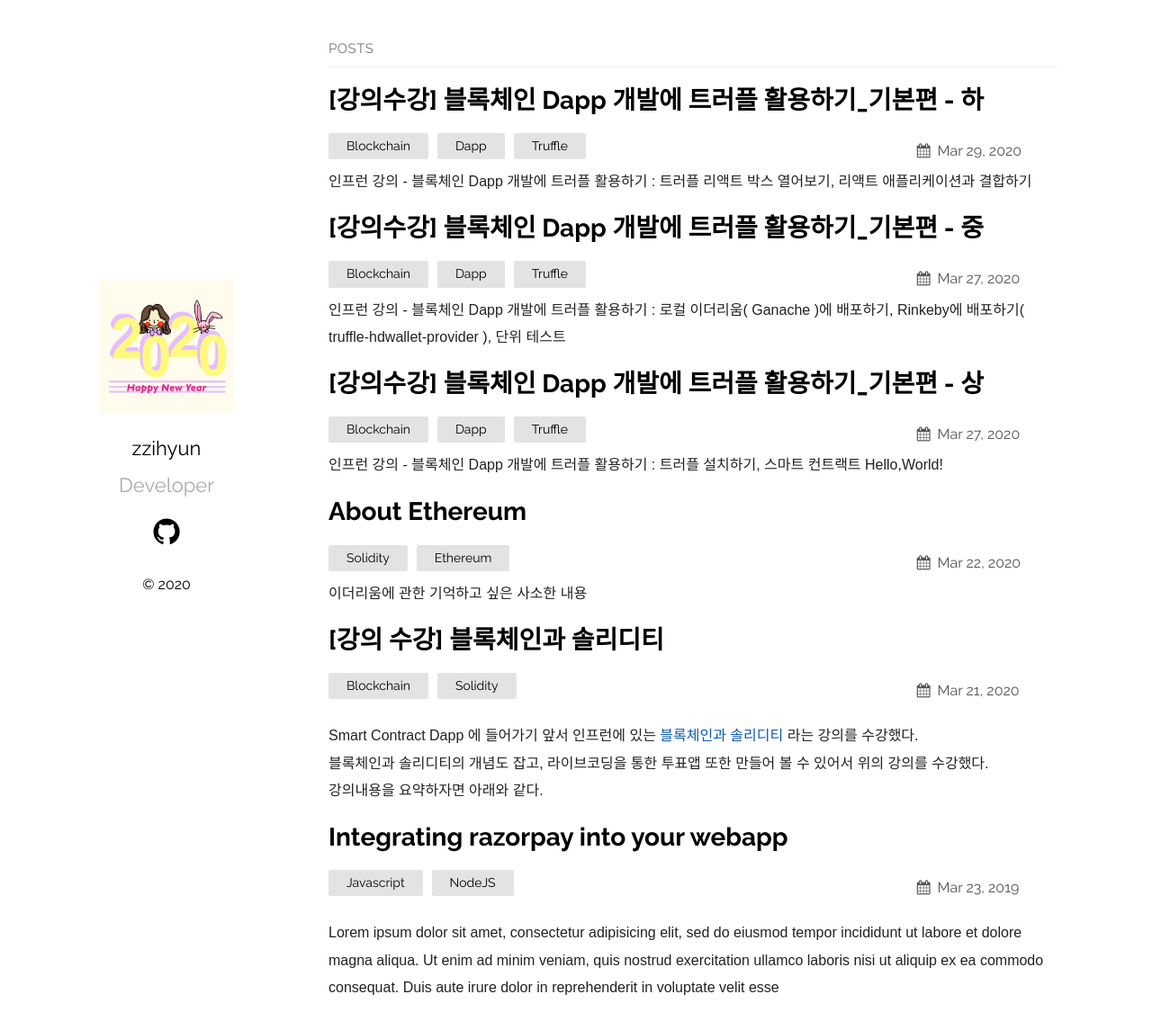
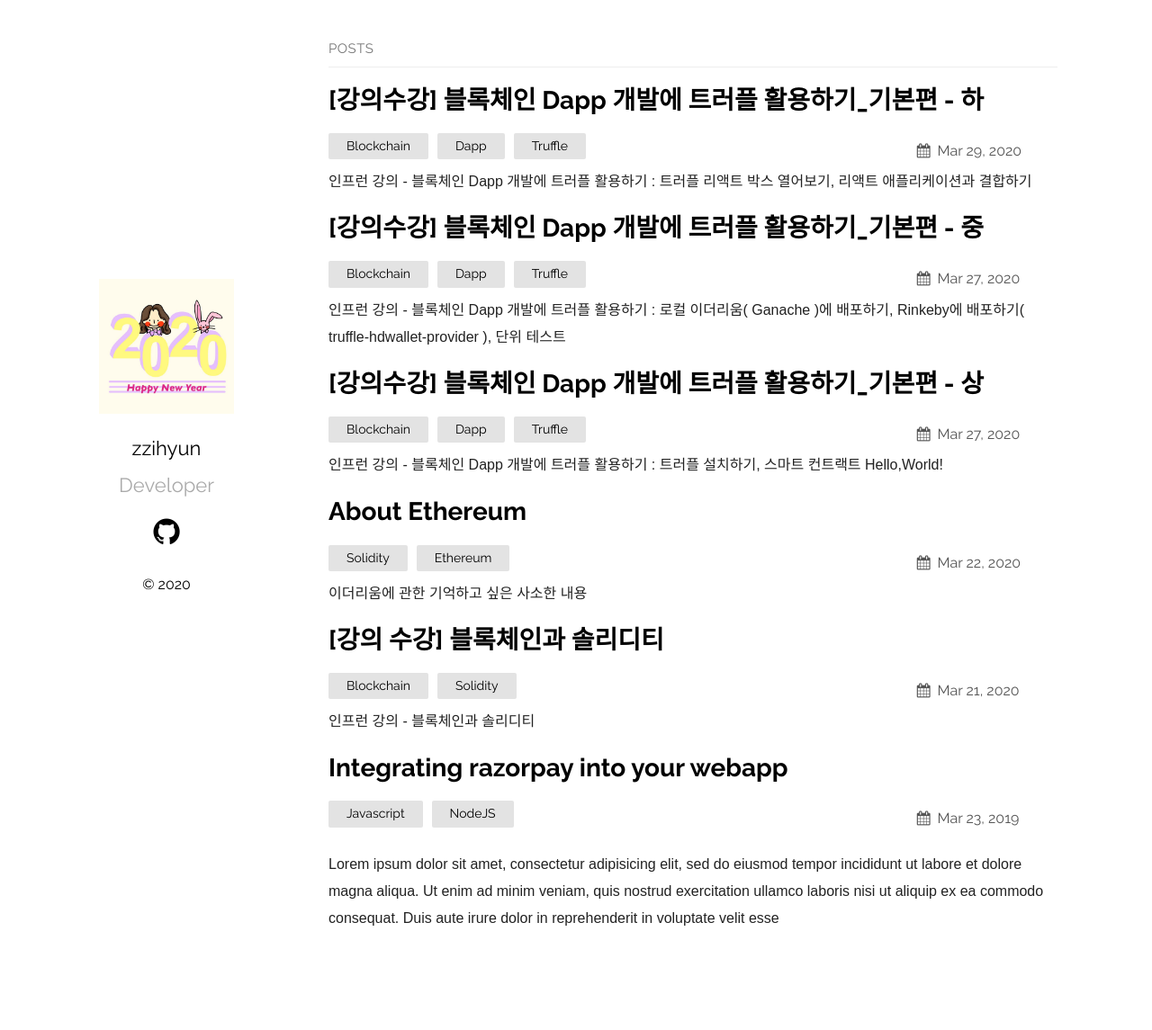
Before and after one commit to jhhhj1002/jhhhj1002.github.io, a Jekyll site: the page built from index.md, in a window 1280 px wide and 1159 px high. Shown: the top 1145 px of the window at 90% size. Built offline with Jekyll 4.4.1, drawn with Linux system fonts in a browser that asks for light colours; part of the change alters nothing that is shown.

```diff
--- a/_posts/2020-03-21-Blockchain&Solidity.markdown
+++ b/_posts/2020-03-21-Blockchain&Solidity.markdown
@@ -1,6 +1,7 @@
 ---
 layout: post
 title:  "[강의 수강] 블록체인과 솔리디티"
+excerpt: "인프런 강의 - 블록체인과 솔리디티"
 date:   2020-03-21 21:03:36 +0530
 categories: Blockchain Solidity
 ---
```
